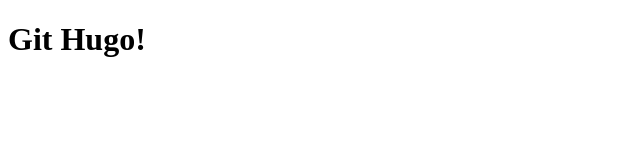
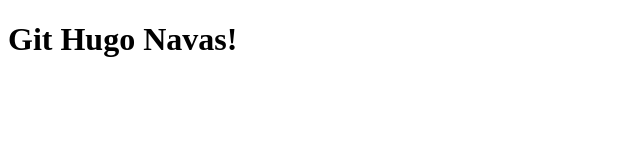
Before and after one commit to hugonavas97/primer_proyecto, a plain HTML site: page index.html in a window 1280 px wide. Shown: the whole page, without its empty margins (0-640 px from the left). Drawn offline with Linux system fonts and the light colour scheme.

Commit message:
Cambio de h1

```diff
--- a/index.html
+++ b/index.html
@@ -7,6 +7,6 @@
     <title>Document</title>
 </head>
 <body>
-    <h1>Git Hugo!</h1>
+    <h1>Git Hugo Navas!</h1>
 </body>
 </html>
```
